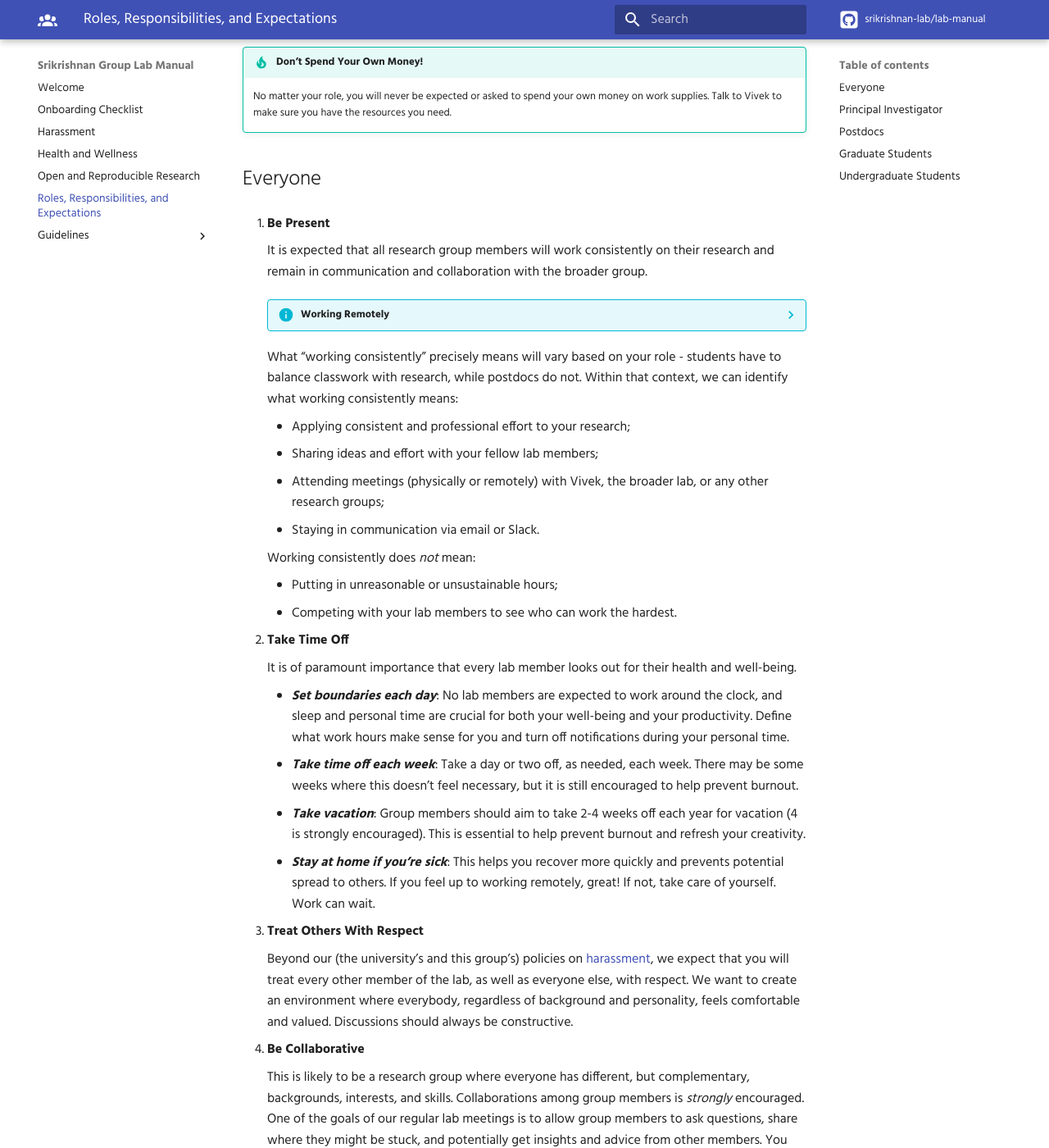
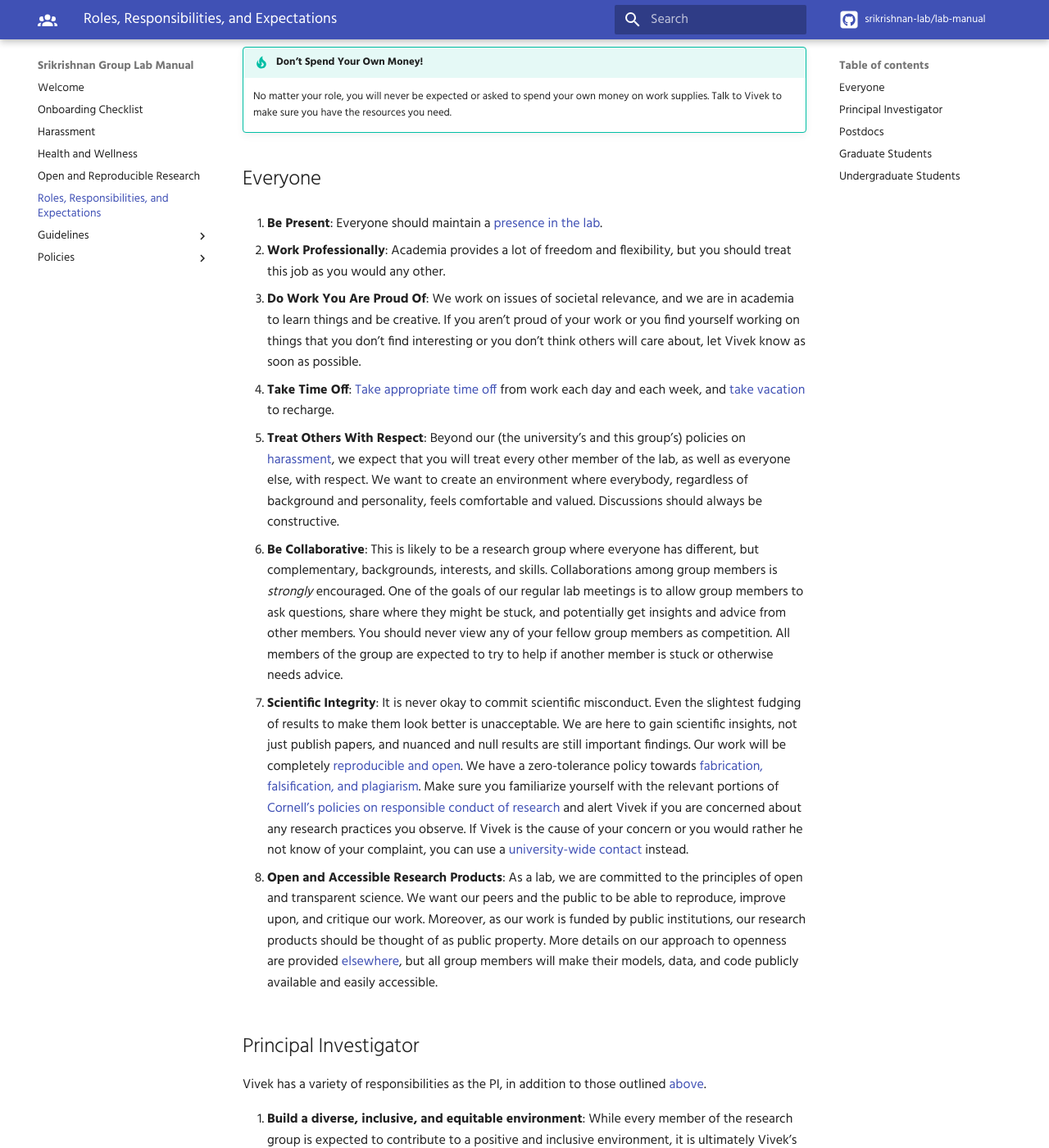
Before and after one commit to srikrishnan-lab/lab-manual, an MkDocs documentation site: the page built from docs/roles.md, in a window 1280 px wide and 1400 px high, scrolled down 219 px. Shown: the whole window at 82% size. Built offline with MkDocs 1.6.1 and Material for MkDocs 9.7.7, drawn with Linux system fonts in a browser that asks for light colours; some web fonts are replaced; comment, search, counter and statistics services are not loaded; some of the changed text lies outside the part shown.

Commit message:
moved discussions of time off and availability

```diff
--- /dev/null
+++ b/docs/policies/availability.md
@@ -0,0 +1,35 @@
+# Availability
+
+<a id="presence"></a>
+## Lab Presence
+
+It is expected that all research group members will work consistently on their research and remain in communication and collaboration with the broader group.
+
+??? info "Working Remotely"
+    You do not have to be physically present on campus to be present within the research group. Occasional remote work is encouraged as it suits your personal and professional needs, and sustained remote work will generally be fine, though it should be discussed and approved with Vivek. If you will be working remotely for a sustained period, do not take equipment from campus without coordinating with Vivek.
+
+What "working consistently" precisely means will vary based on your role - students have to balance classwork with research, while postdocs do not. Within that context, we can identify what working consistently means:
+
+- Applying consistent and professional effort to your research;
+- Sharing ideas and effort with your fellow lab members;
+- Attending meetings (physically or remotely) with Vivek, the broader lab, or any other research groups;
+- Staying in communication via email or Slack.
+
+Working consistently does *not* mean:
+
+- Putting in unreasonable or unsustainable hours;
+- Competing with your lab members to see who can work the hardest.
+
+You are also not expected to work on staff holidays, but you are expected to work during non-staff holiday university breaks unless you are on vacation or taking personal time.
+
+## PI Availability
+
+Vivek will be regularly working on campus, and will let you know on Zulip if he is working from home during the work week or if he is sick. Vivek's work schedule is from 8am-6pm each workday, and from 9am-4pm on Sunday. He does not work at all on Saturdays.
+
+If his office door (318 Riley-Robb Hall) is open, feel free to ask if he can meet with you (though he may be in office hours if he is teaching).
+
+If his door is closed, he is likely working on something that requires focus or is in another meeting. If you'd like to meet during those times, please send him a message instead of knocking, though his notifications will likely be off. Otherwise, if a meeting can wait, please send him an email or a message asking to schedule it.
+
+If Vivek is working remotely, he'll be available for regularly scheduled meetings using Zoom, and can schedule additional meetings if desired. He will also be available using Zulip and email, though similar caveats exist to when he is in the office with a closed door. If Vivek is sick, he may not be available at all, but will make this clear.
+
+Vivek will also make his vacation plans clear ahead of time, so that any relevant deadlines requiring his feedback can be dealt with prior to the start.
--- /dev/null
+++ b/docs/policies/timeoff.md
@@ -0,0 +1,15 @@
+# Time Off and Vacation
+
+It is of paramount importance that every lab member looks out for their health and well-being. Working sustainable hours involves setting boundaries and reserving personal time.
+
+<a id="timeoff"></a>
+## Time Off
+
+- **Set boundaries each day**: No lab members are expected to work around the clock, and sleep and personal time are crucial for both your well-being and your productivity. Define what work hours make sense for you and turn off notifications during your personal time.
+- **Take time off each week**: Take a day or two off, as needed, each week. There may be some weeks where this doesn't feel necessary, but it is still encouraged to help prevent burnout.
+- **Stay at home if you're sick**: This helps you recover more quickly and prevents potential spread to others. If you feel up to working remotely, great! If not, take care of yourself. Work can wait. Just let Vivek and your labmates know when you can so they can cover for you and not bother you.
+
+<a id="vacation"></a>
+## Vacation
+
+Group members should aim to take 2-4 weeks off each year for vacation (4 is strongly encouraged). This is essential to help prevent burnout and refresh your creativity. You should discuss vacation timelines with Vivek and communicate them to the rest of the lab. Set away messages and e-mail responses which make it clear that you are on vacation.
--- a/docs/roles.md
+++ b/docs/roles.md
@@ -8,50 +8,21 @@
 <a id="everyone"></a>
 ## Everyone
 
+1. **Be Present**: Everyone should maintain a [presence in the lab](/policies/availability/#presence).
 
-1. **Be Present**
+2. **Work Professionally**: Academia provides a lot of freedom and flexibility, but you should treat this job as you would any other.
 
-    It is expected that all research group members will work consistently on their research and remain in communication and collaboration with the broader group.
+3. **Do Work You Are Proud Of**: We work on issues of societal relevance, and we are in academia to learn things and be creative. If you aren't proud of your work or you find yourself working on things that you don't find interesting or you don't think others will care about, let Vivek know as soon as possible.
 
-    ??? info "Working Remotely"
-        You do not have to be physically present on campus to be present within the research group. Occasional remote work is encouraged as it suits your personal and professional needs, and sustained remote work will generally be fine, though it should be discussed and approved with Vivek. If you will be working remotely for a sustained period, do not take equipment from campus without coordinating with Vivek.
+4. **Take Time Off**: [Take appropriate time off](/policies/timeoff/#timeoff) from work each day and each week, and [take vacation](/policies/timeoff/#vacation) to recharge.
 
-    What "working consistently" precisely means will vary based on your role - students have to balance classwork with research, while postdocs do not. Within that context, we can identify what working consistently means:
+5. **Treat Others With Respect**: Beyond our (the university's and this group's) policies on [harassment](/harassment/), we expect that you will treat every other member of the lab, as well as everyone else, with respect. We want to create an environment where everybody, regardless of background and personality, feels comfortable and valued. Discussions should always be constructive.
 
-    - Applying consistent and professional effort to your research;
-    - Sharing ideas and effort with your fellow lab members;
-    - Attending meetings (physically or remotely) with Vivek, the broader lab, or any other research groups;
-    - Staying in communication via email or Slack.
+6. **Be Collaborative**: This is likely to be a research group where everyone has different, but complementary, backgrounds, interests, and skills. Collaborations among group members is *strongly* encouraged. One of the goals of our regular lab meetings is to allow group members to ask questions, share where they might be stuck, and potentially get insights and advice from other members. You should never view any of your fellow group members as competition. All members of the group are expected to try to help if another member is stuck or otherwise needs advice.
 
-    Working consistently does *not* mean:
+7. **Scientific Integrity**: It is never okay to commit scientific misconduct. Even the slightest fudging of results to make them look better is unacceptable. We are here to gain scientific insights, not just publish papers, and nuanced and null results are still important findings. Our work will be completely [reproducible and open](/openscience/). We have a zero-tolerance policy towards [fabrication, falsification, and plagiarism](https://ori.hhs.gov/definition-misconduct). Make sure you familiarize yourself with the relevant portions of [Cornell's policies on responsible conduct of research](https://researchservices.cornell.edu/compliance/research-integrity) and alert Vivek if you are concerned about any research practices you observe. If Vivek is the cause of your concern or you would rather he not know of your complaint, you can use a [university-wide contact](https://researchservices.cornell.edu/resources/dealing-research-misconduct) instead.
 
-    - Putting in unreasonable or unsustainable hours;
-    - Competing with your lab members to see who can work the hardest.
-
-2. **Take Time Off** <a id="timeoff"></a>
-
-    It is of paramount importance that every lab member looks out for their health and well-being.
-
-    - ***Set boundaries each day***: No lab members are expected to work around the clock, and sleep and personal time are crucial for both your well-being and your productivity. Define what work hours make sense for you and turn off notifications during your personal time.
-    - ***Take time off each week***: Take a day or two off, as needed, each week. There may be some weeks where this doesn't feel necessary, but it is still encouraged to help prevent burnout.
-    - ***Take vacation***: Group members should aim to take 2-4 weeks off each year for vacation (4 is strongly encouraged). This is essential to help prevent burnout and refresh your creativity.
-    - ***Stay at home if you're sick***: This helps you recover more quickly and prevents potential spread to others. If you feel up to working remotely, great! If not, take care of yourself. Work can wait.
-
-3. **Treat Others With Respect**
-
-    Beyond our (the university's and this group's) policies on [harassment](/harassment/), we expect that you will treat every other member of the lab, as well as everyone else, with respect. We want to create an environment where everybody, regardless of background and personality, feels comfortable and valued. Discussions should always be constructive.
-
-4. **Be Collaborative**
-
-    This is likely to be a research group where everyone has different, but complementary, backgrounds, interests, and skills. Collaborations among group members is *strongly* encouraged. One of the goals of our regular lab meetings is to allow group members to ask questions, share where they might be stuck, and potentially get insights and advice from other members. You should never view any of your fellow group members as competition. All members of the group are expected to try to help if another member is stuck or otherwise needs advice.
-
-5. **Scientific Integrity**
-
-    It is never okay to commit scientific misconduct. Even the slightest fudging of results to make them look better is unacceptable. We are here to gain scientific insights, not just publish papers, and nuanced and null results are still important findings. Our work will be completely [reproducible and open](/openscience/). We have a zero-tolerance policy towards [fabrication, falsification, and plagiarism](https://ori.hhs.gov/definition-misconduct). Make sure you familiarize yourself with the relevant portions of [Cornell's policies on responsible conduct of research](https://researchservices.cornell.edu/compliance/research-integrity) and alert Vivek if you are concerned about any research practices you observe. If Vivek is the cause of your concern or you would rather he not know of your complaint, you can use a [university-wide contact](https://researchservices.cornell.edu/resources/dealing-research-misconduct) instead.
-
-6. **Open and Accessible Research Products**
-
-    As a lab, we are committed to the principles of open and transparent science. We want our peers and the public to be able to reproduce, improve upon, and critique our work. Moreover, as our work is funded by public institutions, our research products should be thought of as public property. More details on our approach to openness are provided [elsewhere](https://researchservices.cornell.edu/resources/dealing-research-misconduct), but all group members will make their models, data, and code publicly available and easily accessible.
+8. **Open and Accessible Research Products**: As a lab, we are committed to the principles of open and transparent science. We want our peers and the public to be able to reproduce, improve upon, and critique our work. Moreover, as our work is funded by public institutions, our research products should be thought of as public property. More details on our approach to openness are provided [elsewhere](/open/), but all group members will make their models, data, and code publicly available and easily accessible.
 
 ## Principal Investigator
 
```
Also changed, not shown: docs/health.md (+1 -1 lines).
